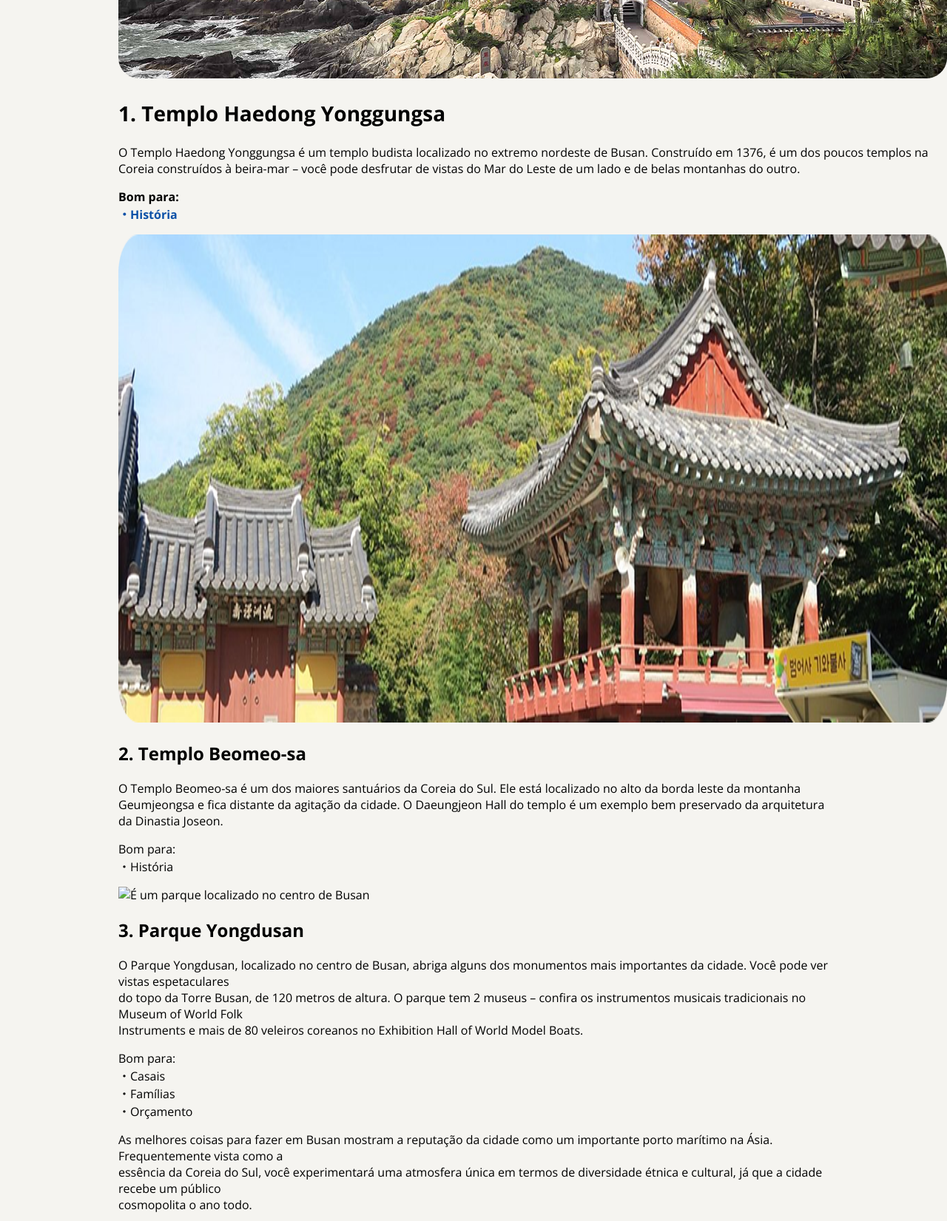
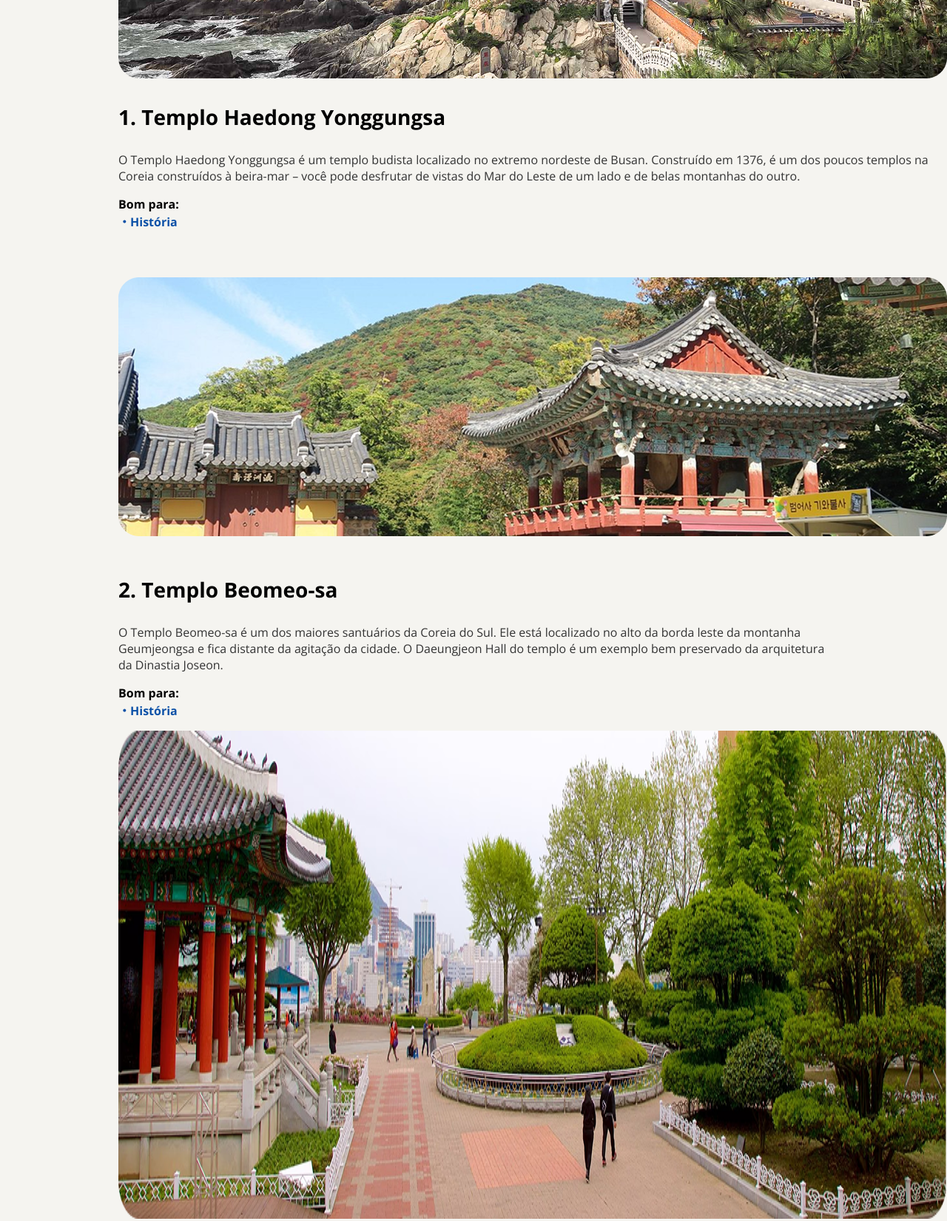
Before and after one commit to xcamomilla/local-turistico, a plain HTML site: page index.html in a window 1280 px wide. Shown: the part 1460-3111 px from the top of the page at 74% size. Drawn offline with nearby package versions, Linux system fonts and the light colour scheme; a web font is replaced by a local one.

Commit message:
ajustando as imagens no css

```diff
--- a/index.html
+++ b/index.html
@@ -15,71 +15,63 @@
             <section id="about">
                 <h4 class="laranja"> SUA PRÓXIMA VIAGEM:</h4>
                 <h1>Conheça Busan</h1>
-                <img src="assets/busan.png" alt="Foto de uma paisagem na Coreia do Sul">
+                <img class="primeira-imagem" src="assets/busan.png" alt="Foto de uma paisagem na Coreia do Sul">
                 <p>
                 Busan, a estrela em ascensão da Coreia do Sul, oferece de tudo, desde churrascarias de primeira linha até tradicionais barracas de comida de rua. Aqui, exploramos a segunda cidade da Coreia do Sul e descobrimos as suas ofertas culinárias.
                 </p>
             </section>
-
+        <!--  -->
             <section id="destinos">
                 <h4 class="laranja"> PARA OS AMANTES DE HISTÓRIA</h4>
                 <h1>Descubra 3 destinos imperdíveis em Busan</h1>
-                <p>As atrações de Busanvão desde templos budistas centenários que pontilham as montanhas e o litoral da cidade até praias imaculadas com águas cristalinas. Esta cidade litorânea tem muitas coisas para fazer o ano todo - as famílias podem passar o tempo em um aquário à beira-mar, os compradores podem explorar bairros vibrantes e os amantes da natureza podem desfrutar de longas caminhadas até mirantes panorâmicos.
-                Os santuários budistas que pontilham a costa e as montanhas de Busan têm uma arquitetura impressionante que irá encantar os fotógrafos.
+                <p class="texto">As atrações de Busan vão desde templos budistas centenários que pontilham as montanhas e o litoral da cidade até praias imaculadas com águas cristalinas. Esta cidade litorânea tem muitas coisas para fazer o ano todo - as famílias podem passar o tempo em um aquário à beira-mar, os compradores podem explorar bairros vibrantes e os amantes da natureza podem desfrutar de longas caminhadas até mirantes panorâmicos. Os santuários budistas que pontilham a costa e as montanhas de Busan têm uma arquitetura impressionante que irá encantar os fotógrafos.
                 </p>
             </section>
+        <!--  -->
+            <section id="headong">
+                <img class="segunda-imagem" src="assets/haedong.png" class="segunda-imagem">
 
-            <section id="headong">
-                <img src="assets/haedong.png" class="segunda-imagem">
-
-            <h2 class="amor">1. Templo Haedong Yonggungsa </h2>
-                <p>
-                    O Templo Haedong Yonggungsa é um templo budista localizado no extremo nordeste de Busan. Construído em 1376, é um dos poucos templos na Coreia construídos à beira-mar – você pode desfrutar de vistas do Mar do Leste de um lado e de belas montanhas do outro.
+            <h3 class="subtitulo">1. Templo Haedong Yonggungsa </h3>
+                <p class="texto">O Templo Haedong Yonggungsa é um templo budista localizado no extremo nordeste de Busan. Construído em 1376, é um dos poucos templos na Coreia construídos à beira-mar – você pode desfrutar de vistas do Mar do Leste de um lado e de belas montanhas do outro.
                 </p>
 
-                <p>
-                    Bom para:<br><span class="destaque">・História</span>
+                <p class="bold">Bom para:<br><span class="azul">・História</span>
                 </p>
 
             </section>
-
+        <!--  -->
             <section id="Beomeo">
-                <img src="assets/beomeo.png" alt="Um templo Coreano com uma montanha no fundo">
-                <h2>2. Templo Beomeo-sa</h2>
-                <p>
-                    O Templo Beomeo-sa é um dos maiores santuários da Coreia do Sul. Ele está localizado no alto da borda leste da montanha Geumjeongsa e fica distante da agitação da cidade. O Daeungjeon Hall do templo é um exemplo bem preservado da arquitetura da Dinastia Joseon.
+                <img class="terceira-imagem" src="assets/beomeo.png" alt="Um templo Coreano com uma montanha no fundo">
+                <h3 class="subtitulo">2. Templo Beomeo-sa</h3>
+                <p class="texto">O Templo Beomeo-sa é um dos maiores santuários da Coreia do Sul. Ele está localizado no alto da borda leste da montanha Geumjeongsa e fica distante da agitação da cidade. O Daeungjeon Hall do templo é um exemplo bem preservado da arquitetura da Dinastia Joseon.
                 </p>
 
-                <p>Bom para:
-                <br>・História</p>
+                <p class="bold">Bom para:<br><span class="azul">・História</span>
+                </p>
 
             </section>
-
+        <!--  -->
             <section id="Yongdusan">
-                <img src="assets/Yongdusan.jpeg" alt="É um parque localizado no centro de Busan">
-                <h2>3. Parque Yongdusan</h2>
-                <p>
-                    O Parque Yongdusan, localizado no centro de Busan, abriga alguns dos monumentos mais importantes da cidade. Você pode ver vistas espetaculares <br> do topo da Torre Busan, de 120 metros de altura. O parque tem 2 museus – confira os instrumentos musicais tradicionais no Museum of World Folk <br> Instruments e mais de 80 veleiros coreanos no Exhibition Hall of World Model Boats.
+                <img class="quarta-imagem" src="assets/yongdusan.png" alt="É um parque localizado no centro de Busan">
+                <h3 class="subtitulo">3. Parque Yongdusan</h3>
+                <p class="texto">O Parque Yongdusan, localizado no centro de Busan, abriga alguns dos monumentos mais importantes da cidade. Você pode ver vistas espetaculares <br> do topo da Torre Busan, de 120 metros de altura. O parque tem 2 museus – confira os instrumentos musicais tradicionais no Museum of World Folk <br> Instruments e mais de 80 veleiros coreanos no Exhibition Hall of World Model Boats.
                 </p>
-                <p>
-                    Bom para:
+                <p>Bom para:
                     <br>・Casais
                     <br>・Famílias
                     <br>・Orçamento
                 </p>
 
-                <p>
-                    As melhores coisas para fazer em Busan mostram a reputação da cidade como um importante porto marítimo na Ásia. Frequentemente vista como a <br> essência da Coreia do Sul, você experimentará uma atmosfera única em termos de diversidade étnica e cultural, já que a cidade recebe um público <br> cosmopolita o ano todo.
+                <p>As melhores coisas para fazer em Busan mostram a reputação da cidade como um importante porto marítimo na Ásia. Frequentemente vista como a essência da Coreia do Sul, você experimentará uma atmosfera única em termos de diversidade étnica e cultural, já que a cidade recebe um público cosmopolita o ano todo.
                 </p>
 
             </section>
-
         </main>
     </div>
 
     <footer>
         Feito com
-        <img src="assets/Vector.jpg" alt="">
+        <img src="assets/ph_heart-fill.svg" alt="">
         pelo GuiDev
     </footer>
 
--- a/style.css
+++ b/style.css
@@ -10,14 +10,22 @@ body {
 
 :root {
     font-family: "Open Sans", sans-serif;
+    font-weight: normal;
 }
 
 .laranja {
     color: #E1624F;
 }
+.texto {
+    font-weight: 400;
+    font-size: 16px;
+    color: #333333;
+
+}
 #about :nth-child(2) {
     margin-bottom: 40px;
 }
+
 #about :nth-child(4) {
     margin-top: 24px;
     margin-bottom: 104px;
@@ -39,26 +47,34 @@ img {
 }
 
 #destinos :nth-child(3) {
-    font-style: italic;
     width: 1120px;
     height: 88px;
-    font-size: 16px;
     margin-bottom: 64px;
-}
-.amor {
-    font-size: 28px;
 }
 
 #headong :nth-child(3) {
     width: 1120px;
 }
 
-.destaque {
+.azul {
     font-weight: bold;
     color: #0C51A7;
 }
 
-#headong :nth-child(4) {
+
+.bold {
     font-size: 16px;
     font-weight: bold;
 }
+
+.terceira-imagem {
+    margin-top: 48px;
+    width: 1120px;
+    height: 350px;
+    margin-bottom: 20px;
+}
+
+.subtitulo {
+    font-size: 28px;
+    font-weight: bold;
+}
```
